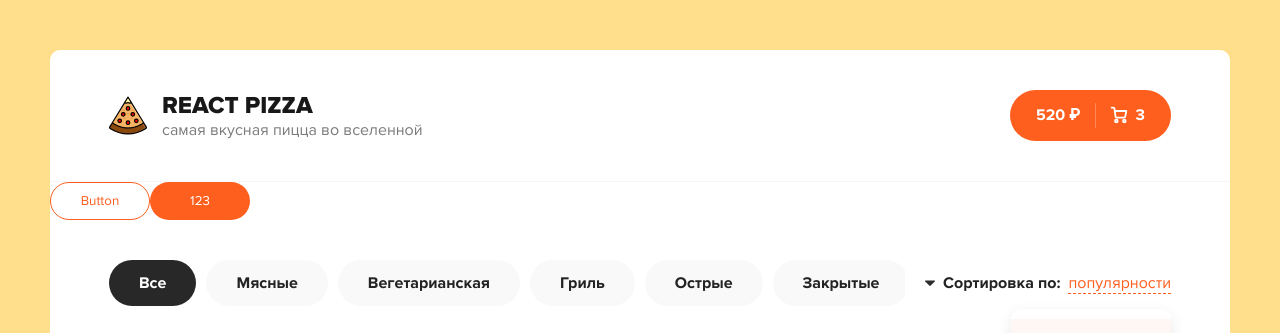
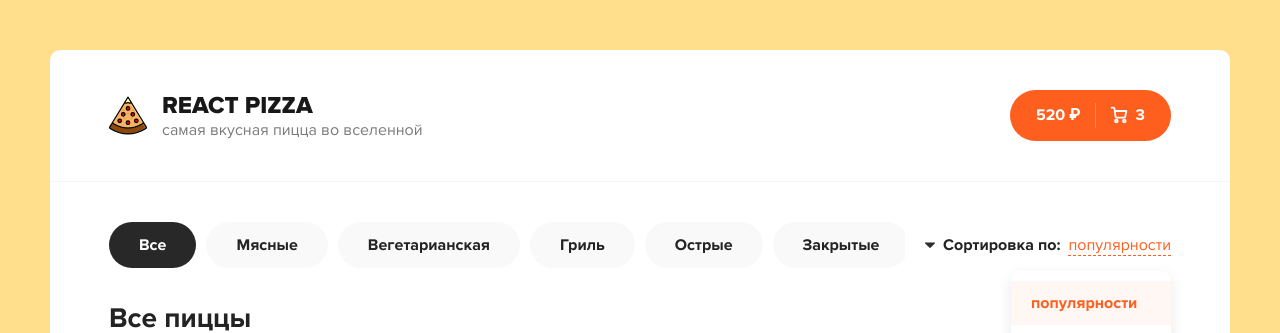
Before and after one commit to Kai120789/front, a React (Create React App) app: page / in a window 1280 px wide. Shown: the top 333 px of the page. Built offline with nearby package versions, Linux system fonts and the light colour scheme.

Commit message:
fix: button cart

```diff
--- a/src/App.js
+++ b/src/App.js
@@ -9,8 +9,6 @@ function App() {
 
   return <div className="wrapper">
   <Header/>
-  <Button outline>Button</Button>
-  <Button onClick={tap2Button} test>123</Button>
   <div className="content">
     <div className="container">
       <div className="content__top">
--- a/src/Button.jsx
+++ b/src/Button.jsx
@@ -6,7 +6,7 @@ const Button = (props) => {
     return (
         <button
             onClick={props.onClick}
-            className={classNames('button', {
+            className={classNames('button', props.className, {
                 'button--outline': props.outline
             })}>
                 {props.children}
--- a/src/Header.jsx
+++ b/src/Header.jsx
@@ -1,5 +1,6 @@
 import React from 'react'
 import logoSvg from './assets/img/pizza-logo.svg'
+import Button from './Button'
 
 function Header() {
     return <div className="header">
@@ -12,8 +13,8 @@ function Header() {
         </div>
       </div>
       <div className="header__cart">
-        <a href="/cart.html" className="button button--cart">
-          <span>520 ₽</span>
+        <Button className="button--cart">
+        <span>520 ₽</span>
           <div className="button__delimiter"></div>
           <svg
             width="18"
@@ -45,7 +46,7 @@ function Header() {
             />
           </svg>
           <span>3</span>
-        </a>
+        </Button>
       </div>
     </div>
   </div>
```
